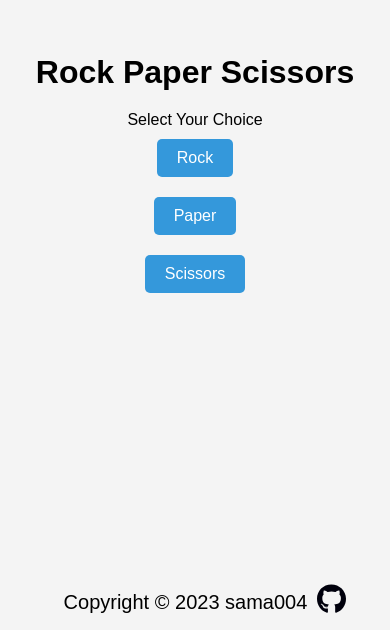
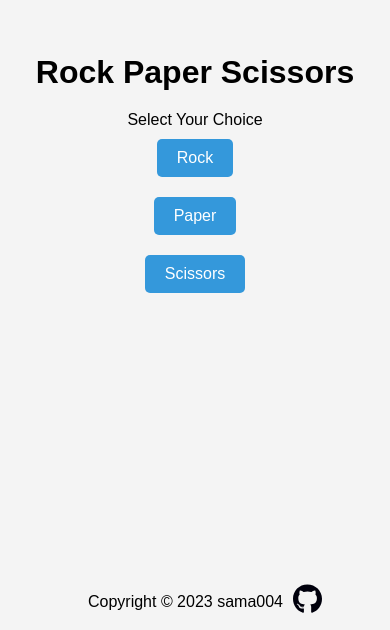
Before and after one commit to Sama-004/Rock-Paper-Scissors, a plain HTML site: page index.html in a window 390 px wide. Shown: the part 214-844 px from the top of the page. Drawn offline with Linux system fonts and the light colour scheme.

Commit message:
added footer

```diff
--- a/style.css
+++ b/style.css
@@ -95,11 +95,14 @@ button:hover {
     padding: 10px 20px;
     font-size: 16px;
   }
-
-  #win-el,
+    #win-el,
   #info-el,
   #score-el,
   #final-el {
     font-size: 16px;
   }
+
+  .footer {
+    font-size: 16px;
+  }
 }
```
